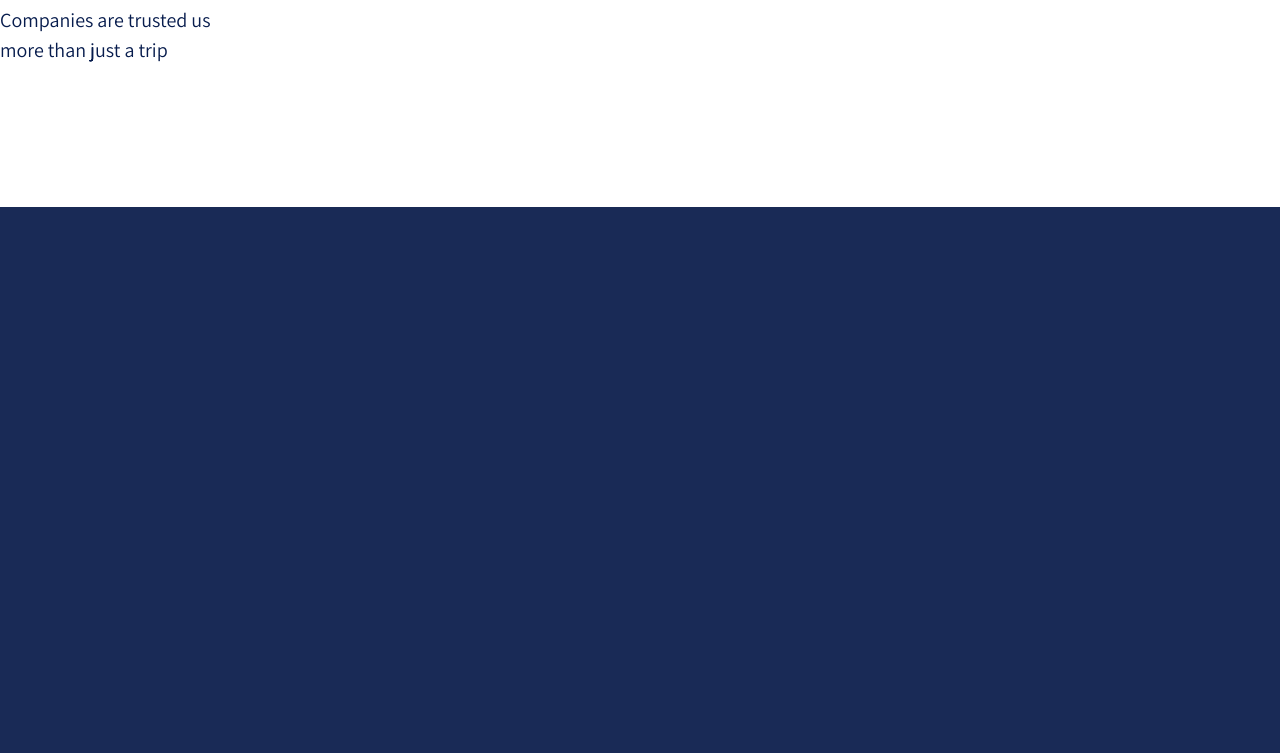
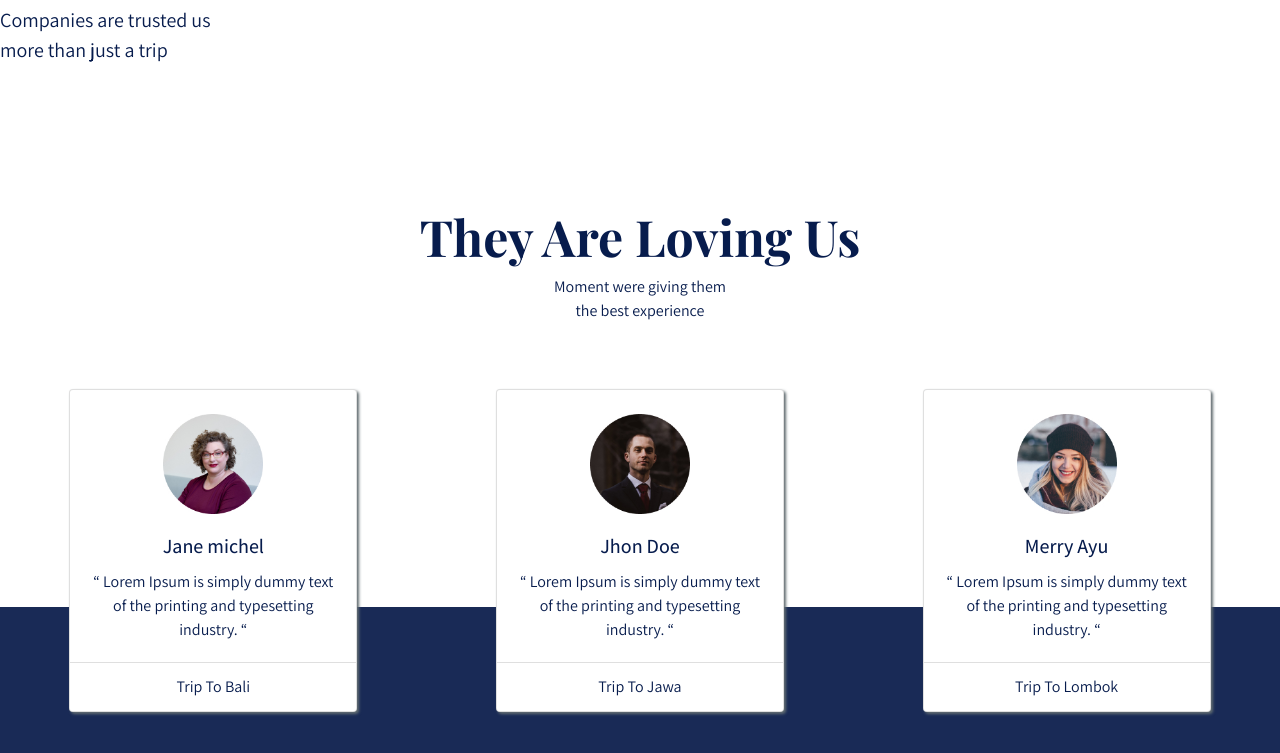
Before and after one commit to Robi-Nurhidayat/nomads-fullstack, a plain HTML site: page index.html in a window 1280 px wide. Shown: the part 1498-2251 px from the top of the page. Before the commit the page ends 2089 px from the top, so only its background shows below. Drawn offline with nearby package versions, Linux system fonts and the light colour scheme; a web font is replaced by a local one.

Commit message:
merapihkan card testimonial

```diff
--- a/frontend/styles/main.scss
+++ b/frontend/styles/main.scss
@@ -230,3 +230,40 @@ main {
         }
     }
 }
+
+
+// testimonial-container
+
+.testimonial-container {
+    height: 400px;
+    background-color: white;
+
+    h2 {
+        font-family: 'Playfair Display',serif;
+        font-weight: bold;
+        font-size: 50px;
+    }
+
+    h2,p {
+        text-align: center;
+    }
+    p{
+        font-weight: 25px;
+    }
+
+    .card-testimonial {
+        display: flex;
+        justify-content: space-around;
+
+        .card {
+            margin-top: 50px;
+            box-sizing: border-box;
+            box-shadow: 2px 2px 3px #636e72;
+        }
+
+        img {
+            width: 100px;
+            height: 100px;
+        }
+    }
+}
--- a/index.html
+++ b/index.html
@@ -90,6 +90,8 @@
       </div>
     </main>
 
+    <!-- end of main content -->
+
     <div class="wisata-container">
       <div class="wisata-popular text-center">
         <h2>Wisata Popular</h2>
@@ -133,9 +135,58 @@
       </div>
     </div>
 
+
+    <div class="testimonial-container">
+        <div class="testimonial-header">
+          <h2>They Are Loving Us</h2>
+          <p>
+            Moment were  giving them <br>
+            the best experience
+          </p>
+        </div>
+
+        <div class="card-testimonial">
+          <!-- card 1 -->
+          <div class="card" style="width: 18rem;">
+            <img src="frontend/images/testi1.jpg" class="card-img-top mx-auto d-block mt-4" alt="...">
+            <div class="card-body">
+              <h5 class="card-title text-center">Jane michel</h5>
+              <p class="card-text">“ Lorem Ipsum is simply dummy text of the printing and typesetting industry. “</p>
+            </div>
+            <ul class="list-group list-group-flush">
+              <li class="list-group-item text-center">Trip To Bali</li>
+            </ul>
+          </div>
+
+          <!-- card2 -->
+          <div class="card" style="width: 18rem;">
+            <img src="frontend/images/testi2.jpg" class="card-img-top mx-auto d-block mt-4" alt="...">
+            <div class="card-body">
+              <h5 class="card-title text-center">Jhon Doe</h5>
+              <p class="card-text">“ Lorem Ipsum is simply dummy text of the printing and typesetting industry. “</p>
+            </div>
+            <ul class="list-group list-group-flush">
+              <li class="list-group-item text-center">Trip To Jawa</li>
+            </ul>
+          </div>
+
+          <!-- card 3 -->
+          <div class="card" style="width: 18rem;">
+            <img src="frontend/images/testi3.jpg" class="card-img-top mx-auto d-block mt-4" alt="...">
+            <div class="card-body">
+              <h5 class="card-title text-center">Merry Ayu</h5>
+              <p class="card-text">“ Lorem Ipsum is simply dummy text of the printing and typesetting industry. “</p>
+            </div>
+            <ul class="list-group list-group-flush">
+              <li class="list-group-item text-center">Trip To Lombok</li>
+            </ul>
+          </div>
+        </div>
+    </div>
+
     <br><br><br><br><br><br><br><br><br><br><br><br><br><br><br><br>
 
-    <!-- end of main content -->
+
 
     <!-- Optional JavaScript; choose one of the two! -->
 
```
Also changed, not shown: frontend/images/testi1.jpg (added), frontend/images/testi2.jpg (added), frontend/images/testi3.jpg (added), frontend/styles/main.css, 1 other file.
